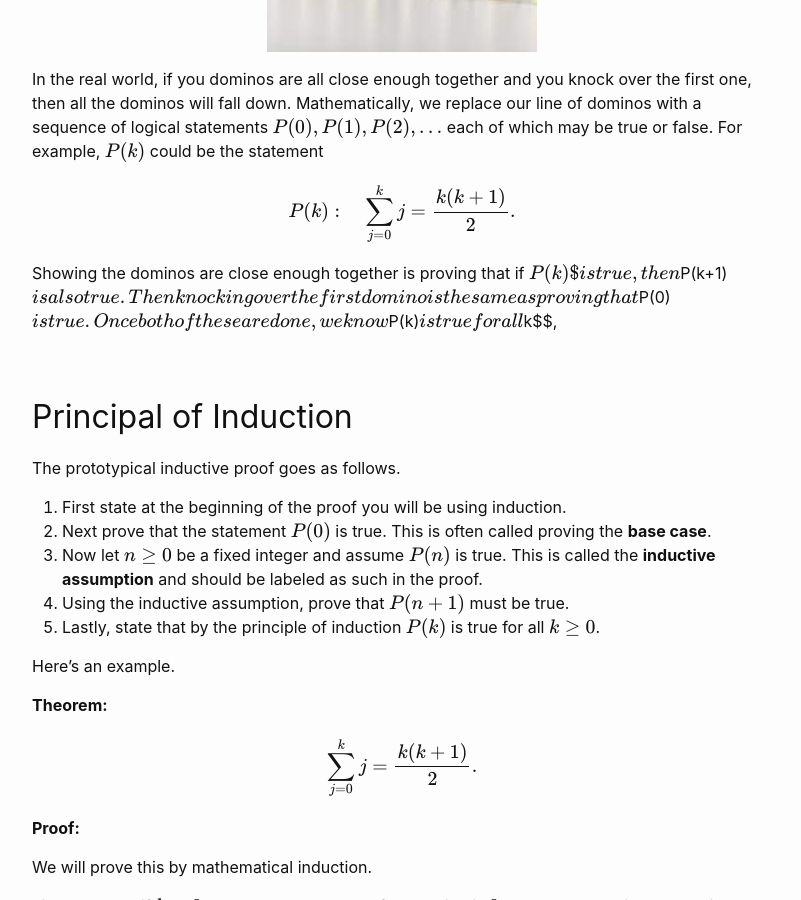
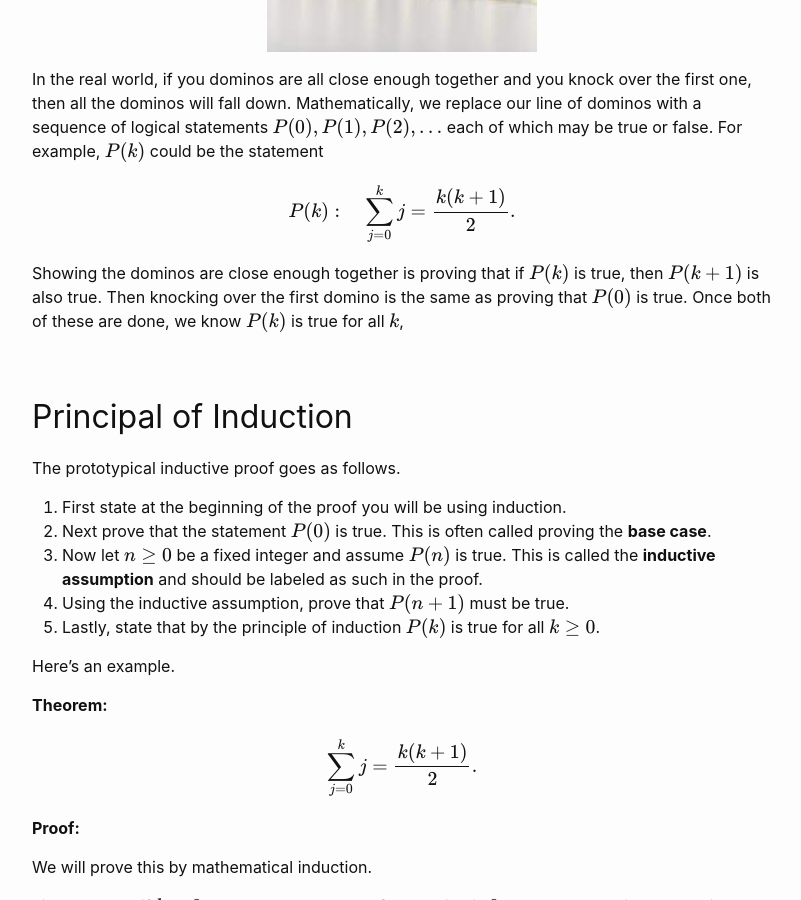
Before and after one commit to wcasper/math430spring2023, a Jekyll site: the page built from _topics/001-induction.md, in a window 1280 px wide and 900 px high, scrolled down 640 px. Shown: the whole window, without its empty margins (238-1039 px from the left). Built offline with Jekyll 4.4.1, drawn with Linux system fonts in a browser that asks for light colours; emoji names are drawn with the system emoji font.

Commit message:
fixed typo

```diff
--- a/_topics/001-induction.md
+++ b/_topics/001-induction.md
@@ -26,7 +26,7 @@ For example, $$P(k)$$ could be the statement
 
 $$P(k):\quad \sum_{j=0}^kj = \frac{k(k+1)}{2}.$$
 
-Showing the dominos are close enough together is proving that if $$P(k)$ is true, then $$P(k+1)$$ is also true.
+Showing the dominos are close enough together is proving that if $$P(k)$$ is true, then $$P(k+1)$$ is also true.
 Then knocking over the first domino is the same as proving that $$P(0)$$ is true.
 Once both of these are done, we know $$P(k)$$ is true for all $$k$$,
 
```
